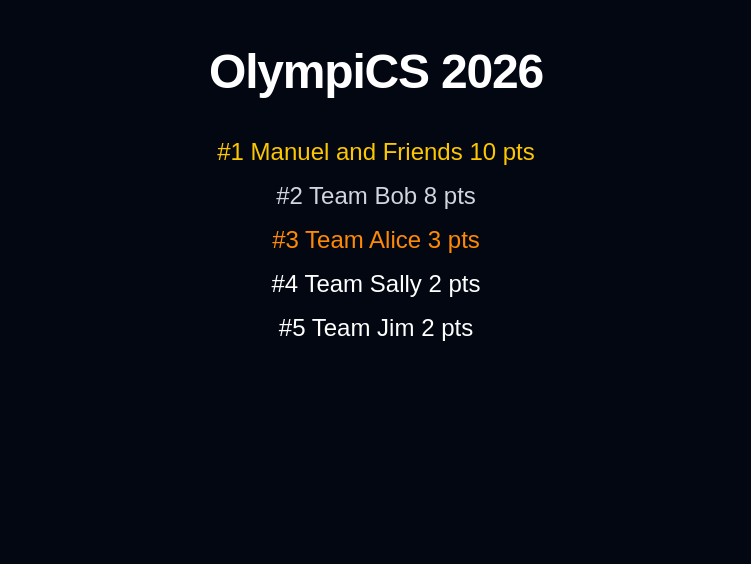
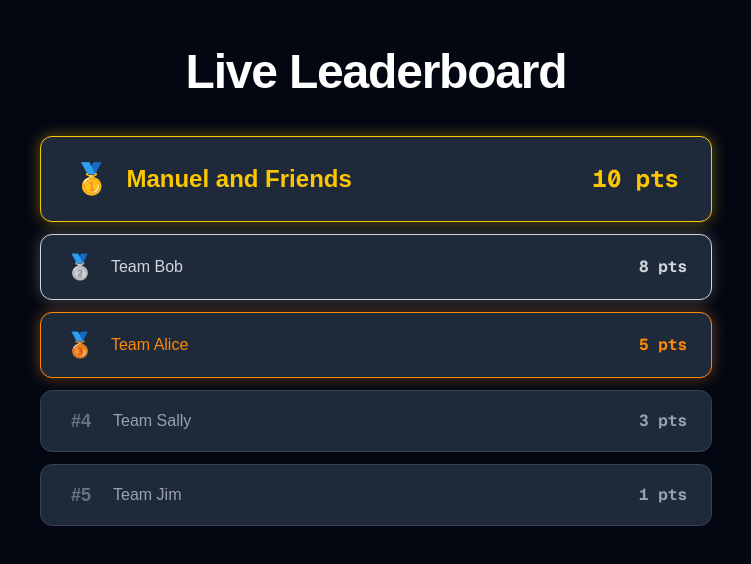
Before and after one commit to ACM-Hopkins/OlympiCS-Website, a Next.js app in the folder olympics-website/: page /scoreboard in a window 1280 px wide. Shown: the top 564 px of the page, without its empty margins (264-1015 px from the left). Built offline with nearby package versions, Linux system fonts and the light colour scheme.

Commit message:
Added styling for top 3 teams and handled logic for tied points

```diff
--- a/olympics-website/app/scoreboard/page.tsx
+++ b/olympics-website/app/scoreboard/page.tsx
@@ -7,29 +7,88 @@ interface Team {
 const placeholderTeams: Team[] = [
   { id: 1, name: "Manuel and Friends", score: 10 },
   { id: 2, name: "Team Bob", score: 8 },
-  { id: 3, name: "Team Alice", score: 3 },
-  { id: 4, name: "Team Sally", score: 2 },
-  { id: 5, name: "Team Jim", score: 2 },
+  { id: 3, name: "Team Alice", score: 5 },
+  { id: 4, name: "Team Sally", score: 3 },
+  { id: 5, name: "Team Jim", score: 1 },
 ];
 
 interface TeamRowProps {
   team: Team;
-  rank: number;
+  rank: number | null;
 }
 
 function TeamRow({ team, rank }: TeamRowProps) {
-  const medalColors: Record<number, string> = {
-    1: "text-yellow-400", // gold
-    2: "text-gray-300", // silver
-    3: "text-orange-400", // bronze
+  /*Top 3 Display Variables*/
+  const medalText: Record<number, string> = {
+    1: "text-yellow-400",
+    2: "text-gray-300",
+    3: "text-orange-400",
   };
 
-  const color = medalColors[rank] ?? "text-white";
+  const medalBorder: Record<number, string> = {
+    1: "border-yellow-400",
+    2: "border-gray-300",
+    3: "border-orange-400",
+  };
+
+  const medalGlow: Record<number, string> = {
+    1: "shadow-[0_0_15px_rgba(250,204,21,0.4)]",
+    2: "shadow-[0_0_15px_rgba(209,213,219,0.3)]",
+    3: "shadow-[0_0_15px_rgba(251,146,60,0.4)]",
+  };
+
+  const medalEmoji: Record<number, string> = {
+    1: "🥇",
+    2: "🥈",
+    3: "🥉",
+  };
+
+  const textColor = rank ? medalText[rank] ?? "text-gray-400" : "text-gray-600";
+  const borderColor = rank
+    ? medalBorder[rank] ?? "border-gray-700"
+    : "border-gray-800";
+  const glowColor = rank ? medalGlow[rank] ?? "" : "";
+  const emoji = rank ? medalEmoji[rank] ?? null : null;
+  const isFirst = rank === 1;
+
   return (
-    <div>
-      <span className={color}>#{rank} </span>
-      <span className={color}>{team.name} </span>
-      <span className={color}>{team.score} pts</span>
+    <div
+      className={`
+        flex items-center justify-between bg-gray-800 rounded-xl border
+        ${borderColor} ${glowColor}
+        ${isFirst ? "px-8 py-6" : "px-6 py-4"}
+      `}
+    >
+      <div className="flex items-center gap-4">
+        {/* Rank — emoji for top 3, plain number for rest */}
+        {emoji ? (
+          <span className={`${isFirst ? "text-3xl" : "text-2xl"}`}>
+            {emoji}
+          </span>
+        ) : (
+          <span className="text-gray-500 font-bold text-lg w-8 text-center">
+            #{rank}
+          </span>
+        )}
+
+        {/* Team name */}
+        <span
+          className={`${textColor} ${
+            isFirst ? "text-2xl font-black" : "text-base font-medium"
+          }`}
+        >
+          {team.name}
+        </span>
+      </div>
+
+      {/* Score */}
+      <span
+        className={`${textColor} font-mono font-bold ${
+          isFirst ? "text-2xl" : "text-base"
+        }`}
+      >
+        {team.score} pts
+      </span>
     </div>
   );
 }
@@ -37,18 +96,29 @@ function TeamRow({ team, rank }: TeamRowProps) {
 export default function ScoreboardPage() {
   //make sure the teams are in order of rank
   const sortedTeams = [...placeholderTeams].sort((a, b) => b.score - a.score);
+  // Calculate real ranks accounting for ties
+  const teamsWithRank = sortedTeams.map((team, index, array) => {
+    // Edge case: score is 0, no rank
+    if (team.score === 0) return { ...team, rank: null };
+
+    // Find how many teams above this one have a higher score
+    // That determines the true rank
+    const rank = array.findIndex((t) => t.score === team.score) + 1;
+
+    return { ...team, rank };
+  });
 
   return (
     <main className="min-h-screen bg-gray-950 text-white px-4 py-12">
       {/* Header */}
       <header className="text-center mb-10">
-        <h1 className="text-5xl font-black tracking-tight">OlympiCS 2026</h1>
+        <h1 className="text-5xl font-black tracking-tight">Live Leaderboard</h1>
       </header>
 
       {/* Leaderboard */}
       <section className="text-2xl text-center max-w-2xl mx-auto flex flex-col gap-3">
-        {sortedTeams.map((team, index) => (
-          <TeamRow key={team.id} team={team} rank={index + 1} />
+        {teamsWithRank.map((team) => (
+          <TeamRow key={team.id} team={team} rank={team.rank} />
         ))}
       </section>
     </main>
```
